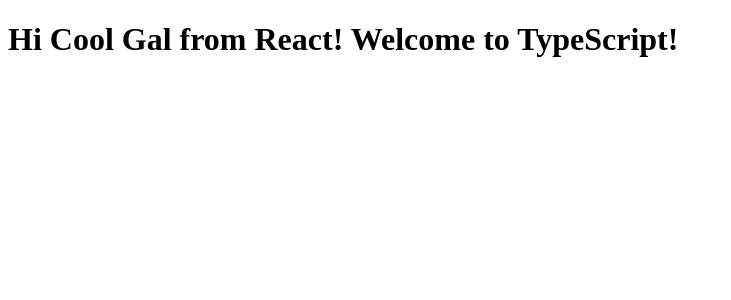
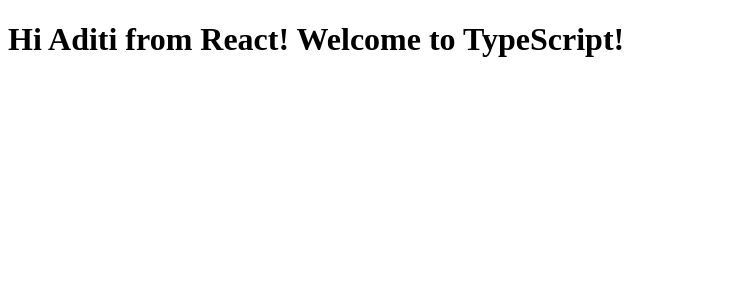
Before and after one commit to aditiohri/quiz-ts-app, a React app: page / in a window 1280 px wide. Shown: the top 300 px of the page, without its empty margins (0-731 px from the left). Built offline with nearby package versions, Linux system fonts and the light colour scheme.

Commit message:
initial commit

```diff
--- a/src/components/index.html
+++ b/src/components/index.html
@@ -3,7 +3,7 @@
 <head>
     <meta charset="UTF-8">
     <meta name="viewport" content="width=device-width, initial-scale=1.0">
-    <title>TypeScript React-Webpack Setup</title>
+    <title>Quiz App</title>
 </head>
 <body>
     <div id="output"></div>
--- a/src/components/index.tsx
+++ b/src/components/index.tsx
@@ -3,6 +3,6 @@
 import { App } from "./App";
 
 ReactDOM.render(
-  <App userName="Cool Gal" lang="TypeScript" />,
+  <App userName="Aditi" lang="TypeScript" />,
   document.getElementById("output")
 );
```
Also changed, not shown: 2 other files (tests, documents, lock files or other folders).
